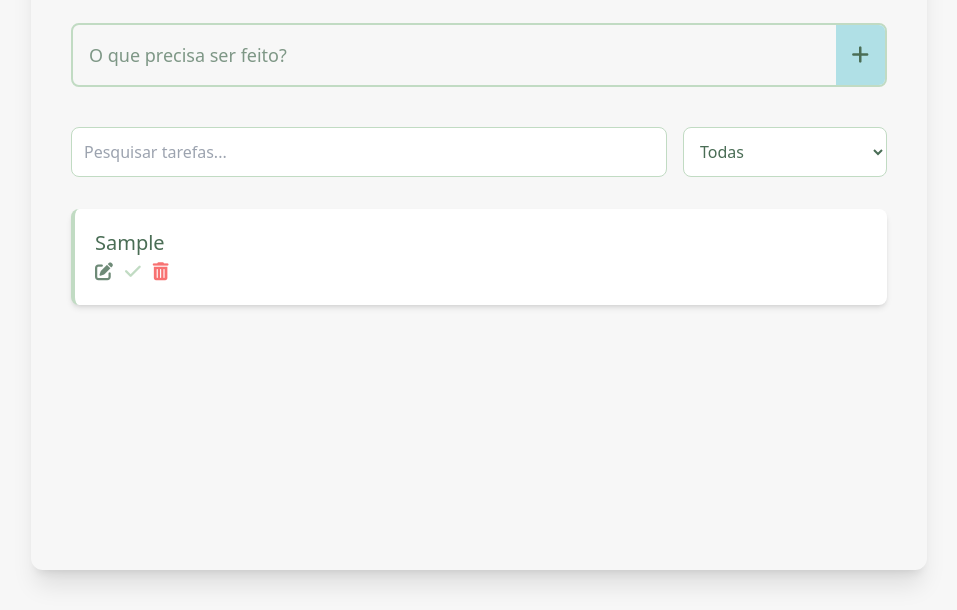
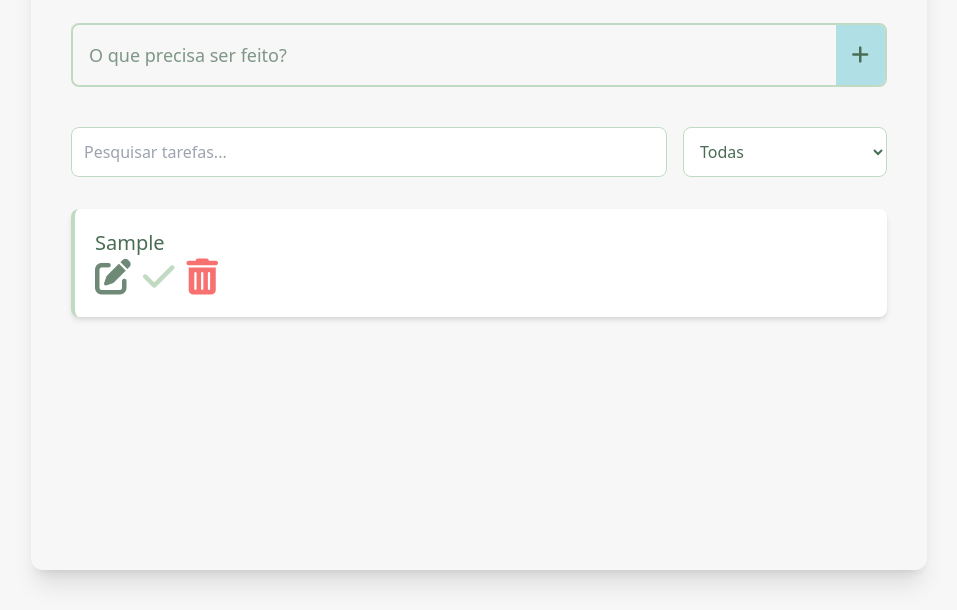
Before and after one commit to John-Cristopher/EsToDoList, a plain HTML site: page index.html in a window 1280 px wide. Both pictures are taken after typing "Sample" into the empty fields and a click on the button "Adicionar Tarefa". Shown: the part 190-800 px from the top of the page, without its empty margins (161-1118 px from the left). Drawn offline with nearby package versions, Linux system fonts and the light colour scheme.

Commit message:
Size reworked

```diff
--- a/index.html
+++ b/index.html
@@ -68,14 +68,14 @@
                 class="task-item hidden justify-between items-center bg-white p-4 sm:p-5 rounded-lg shadow-md border-l-4 border-verde-sutil transition duration-300 hover:shadow-lg">
                 <span class="task-text text-lg sm:text-xl font-medium flex-1 mr-4"></span>
                 <div class="actions flex space-x-2 sm:space-x-3">
-                    <button class="edit-btn text-lg text-verde-musgo/80 hover:text-azul-agua transition" title="Editar">
+                    <button class="edit-btn text-4xl text-verde-musgo/80 hover:text-azul-agua transition" title="Editar">
                         <i class="fas fa-edit"></i>
                     </button>
-                    <button class="done-btn text-lg text-verde-sutil hover:text-verde-musgo transition"
+                    <button class="done-btn text-4xl text-verde-sutil hover:text-verde-musgo transition"
                         title="Marcar como Concluída">
                         <i class="fas fa-check"></i>
                     </button>
-                    <button class="remove-btn text-lg text-red-400 hover:text-red-600 transition" title="Remover">
+                    <button class="remove-btn text-4xl text-red-400 hover:text-red-600 transition" title="Remover">
                         <i class="fas fa-trash-alt"></i>
                     </button>
                 </div>
```
Also changed, not shown: script.js (+1 -6 lines).
